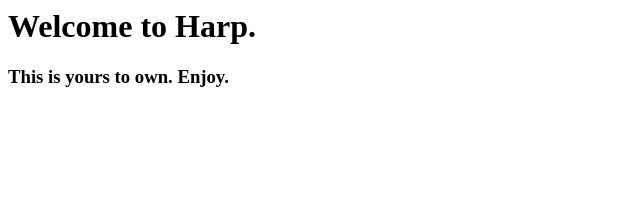
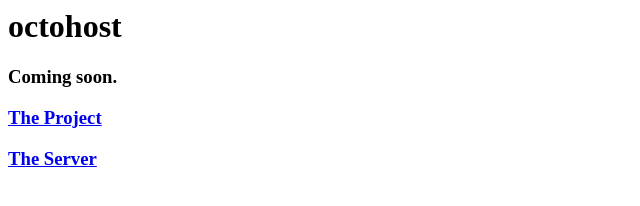
Before and after one commit to octohost/www, a website: page public/index.jade in a window 1280 px wide. Shown: the whole page, without its empty margins (0-640 px from the left). Drawn offline with nearby package versions, Linux system fonts and the light colour scheme; files that its build step writes are made by us from their sources.

Commit message:
Updated README and homepage.

```diff
--- a/public/index.jade
+++ b/public/index.jade
@@ -1,2 +1,11 @@
-h1 Welcome to Harp.
-h3 This is yours to own. Enjoy.
+doctype 5
+html(lang="en")
+  head
+    title octohost
+  body
+    h1 octohost
+    h3 Coming soon.
+      p
+        a(href="https://github.com/octohost") The Project
+      p
+        a(href="https://github.com/octohost/octohost") The Server
```
Also changed, not shown: README.md.
